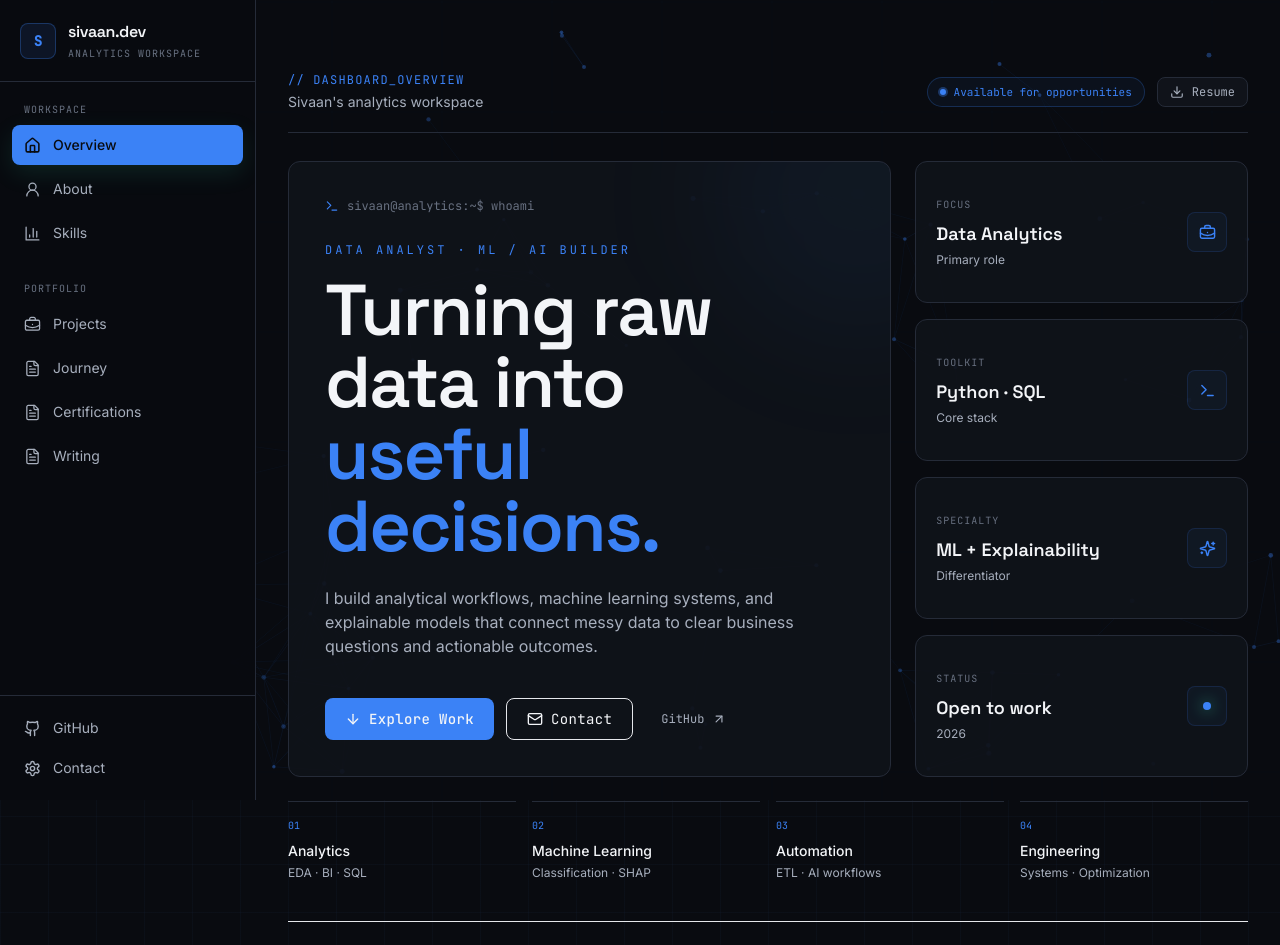
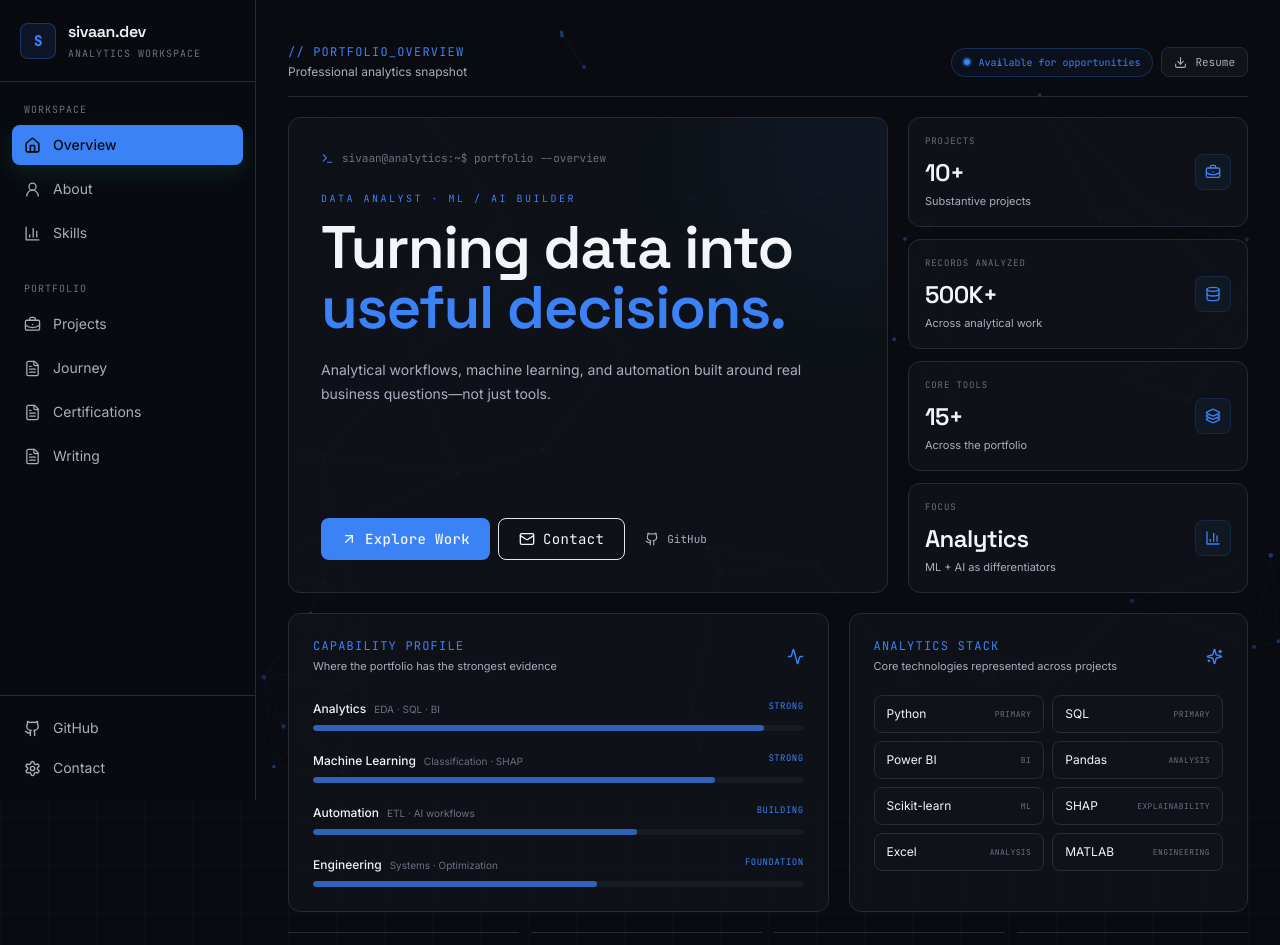
Before and after one commit to Sivaan66/sivaan-portfolio, a React (Vite) app: page / in a window 1280 px wide. Shown: the top 945 px of the page. Built offline with nearby package versions, Linux system fonts and the light colour scheme.

Commit message:
Build analytics KPI overview dashboard

```diff
--- a/src/components/sections/Hero.jsx
+++ b/src/components/sections/Hero.jsx
@@ -1,26 +1,57 @@
 import { useEffect, useState } from "react";
 import {
-  ArrowDown,
+  Activity,
   ArrowUpRight,
+  BarChart3,
   BriefcaseBusiness,
+  Database,
   Download,
+  Github,
+  Layers3,
   Mail,
   Sparkles,
   Terminal,
 } from "lucide-react";
 import Button from "../ui/Button";
 
-const TYPED_LINE = "whoami";
-const TYPE_SPEED_MS = 70;
+const TYPED_LINE = "portfolio --overview";
+const TYPE_SPEED_MS = 55;
 
-const METRICS = [
-  { label: "Focus", value: "Data Analytics", detail: "Primary role" },
-  { label: "Toolkit", value: "Python · SQL", detail: "Core stack" },
-  { label: "Specialty", value: "ML + Explainability", detail: "Differentiator" },
-  { label: "Status", value: "Open to work", detail: "2026" },
+const KPI_CARDS = [
+  {
+    label: "Projects",
+    value: "10+",
+    detail: "Substantive projects",
+    icon: BriefcaseBusiness,
+  },
+  {
+    label: "Records analyzed",
+    value: "500K+",
+    detail: "Across analytical work",
+    icon: Database,
+  },
+  {
+    label: "Core tools",
+    value: "15+",
+    detail: "Across the portfolio",
+    icon: Layers3,
+  },
+  {
+    label: "Focus",
+    value: "Analytics",
+    detail: "ML + AI as differentiators",
+    icon: BarChart3,
+  },
 ];
 
-export default function Hero() {
+const FOCUS = [
+  ["Analytics", "EDA · SQL · BI", "Strong"],
+  ["Machine Learning", "Classification · SHAP", "Strong"],
+  ["Automation", "ETL · AI workflows", "Building"],
+  ["Engineering", "Systems · Optimization", "Foundation"],
+];
+
+export default function Hero({ onNavigate }) {
   const [typed, setTyped] = useState("");
   const [showOutput, setShowOutput] = useState(false);
 
@@ -32,80 +63,71 @@ export default function Hero() {
         i += 1;
       } else {
         clearInterval(interval);
-        setTimeout(() => setShowOutput(true), 180);
+        setTimeout(() => setShowOutput(true), 120);
       }
     }, TYPE_SPEED_MS);
 
     return () => clearInterval(interval);
   }, []);
 
-  const scrollToProjects = () => {
-    document.getElementById("projects")?.scrollIntoView({ behavior: "smooth" });
-  };
-
   return (
-    <section id="hero" className="min-h-screen py-24 lg:py-10">
-      <div className="border-b border-surface-border pb-5 mb-7 flex flex-col sm:flex-row sm:items-center sm:justify-between gap-4">
+    <section className="min-h-[calc(100vh-4rem)] py-2 lg:py-3 flex flex-col">
+      <div className="border-b border-surface-border pb-4 mb-5 flex flex-col sm:flex-row sm:items-center sm:justify-between gap-3">
         <div>
-          <p className="panel-label mb-1">// DASHBOARD_OVERVIEW</p>
-          <p className="text-sm text-ink-muted">Sivaan's analytics workspace</p>
+          <p className="panel-label mb-1">// PORTFOLIO_OVERVIEW</p>
+          <p className="text-xs text-ink-muted">Professional analytics snapshot</p>
         </div>
-        <div className="flex items-center gap-3">
-          <span className="inline-flex items-center gap-2 rounded-full border border-signal/25 bg-signal/5 px-3 py-1.5 font-mono text-[11px] text-signal">
+        <div className="flex items-center gap-2">
+          <span className="inline-flex items-center gap-2 rounded-full border border-signal/25 bg-signal/5 px-3 py-1.5 font-mono text-[10px] text-signal">
             <span className="h-1.5 w-1.5 rounded-full bg-signal animate-pulse-dot" />
             Available for opportunities
           </span>
           <a
             href={`${import.meta.env.BASE_URL}resume.pdf`}
             download="Sivaan_Resume.pdf"
-            className="hidden sm:inline-flex items-center gap-2 rounded-lg border border-surface-border bg-surface-panel px-3 py-1.5 font-mono text-xs text-ink-muted hover:text-ink hover:border-signal/30 transition-colors"
+            className="hidden sm:inline-flex items-center gap-2 rounded-lg border border-surface-border bg-surface-panel px-3 py-1.5 font-mono text-[11px] text-ink-muted hover:text-ink hover:border-signal/30 transition-colors"
           >
-            <Download size={14} /> Resume
+            <Download size={13} /> Resume
           </a>
         </div>
       </div>
 
-      <div className="grid xl:grid-cols-[1.45fr_0.8fr] gap-6">
-        <div className="glass-panel p-6 sm:p-9 min-h-[430px] flex flex-col justify-between overflow-hidden relative">
-          <div className="absolute -right-28 -top-28 w-72 h-72 rounded-full bg-signal/5 blur-3xl pointer-events-none" />
+      <div className="grid xl:grid-cols-[1.5fr_0.85fr] gap-5">
+        <div className="glass-panel p-6 sm:p-8 flex flex-col justify-between min-h-[300px] overflow-hidden relative">
+          <div className="absolute -right-24 -top-24 w-64 h-64 rounded-full bg-signal/5 blur-3xl pointer-events-none" />
 
           <div className="relative">
-            <div className="flex items-center gap-2 mb-7 font-mono text-xs text-ink-faint">
-              <Terminal size={14} className="text-signal" />
+            <div className="flex items-center gap-2 mb-6 font-mono text-[11px] text-ink-faint">
+              <Terminal size={13} className="text-signal" />
               sivaan@analytics:~$ {typed}
               {!showOutput && <span className="animate-blink text-signal">▌</span>}
             </div>
 
             {showOutput && (
               <div className="animate-fade-up">
-                <p className="font-mono text-xs uppercase tracking-[0.25em] text-signal mb-4">
+                <p className="font-mono text-[10px] uppercase tracking-[0.25em] text-signal mb-3">
                   DATA ANALYST · ML / AI BUILDER
                 </p>
-                <h1 className="font-display text-4xl sm:text-6xl xl:text-7xl font-semibold tracking-tight text-ink leading-[0.95] max-w-4xl">
-                  Turning raw data into
+                <h1 className="font-display text-4xl sm:text-5xl xl:text-6xl font-semibold tracking-tight text-ink leading-[0.95] max-w-3xl">
+                  Turning data into
                   <span className="block text-signal">useful decisions.</span>
                 </h1>
-                <p className="mt-6 max-w-2xl text-sm sm:text-base leading-7 text-ink-muted">
-                  I build analytical workflows, machine learning systems, and
-                  explainable models that connect messy data to clear business
-                  questions and actionable outcomes.
+                <p className="mt-5 max-w-2xl text-sm leading-6 text-ink-muted">
+                  Analytical workflows, machine learning, and automation built
+                  around real business questions—not just tools.
                 </p>
               </div>
             )}
           </div>
 
-          <div className="relative mt-10 flex flex-wrap gap-3">
-            <Button onClick={scrollToProjects} icon={ArrowDown}>
+          <div className="relative mt-7 flex flex-wrap gap-2">
+            <Button onClick={() => onNavigate?.("projects")} icon={ArrowUpRight}>
               Explore Work
             </Button>
             <Button
-              href="#contact"
+              onClick={() => onNavigate?.("contact")}
               variant="ghost"
               icon={Mail}
-              onClick={(e) => {
-                e.preventDefault();
-                document.getElementById("contact")?.scrollIntoView({ behavior: "smooth" });
-              }}
             >
               Contact
             </Button>
@@ -113,50 +135,104 @@ export default function Hero() {
               href="https://github.com/Sivaan66"
               target="_blank"
               rel="noopener noreferrer"
-              className="inline-flex items-center gap-2 rounded-lg px-4 py-2.5 font-mono text-xs text-ink-muted hover:text-ink transition-colors"
+              className="inline-flex items-center gap-2 rounded-lg px-3 py-2.5 font-mono text-[11px] text-ink-muted hover:text-ink transition-colors"
             >
-              GitHub <ArrowUpRight size={14} />
+              <Github size={14} /> GitHub
             </a>
           </div>
         </div>
 
-        <div className="grid sm:grid-cols-2 xl:grid-cols-1 gap-4">
-          {METRICS.map((metric, index) => (
-            <div
-              key={metric.label}
-              className="glass-panel p-5 flex items-center justify-between min-h-[96px]"
-            >
+        <div className="grid grid-cols-2 xl:grid-cols-1 gap-3">
+          {KPI_CARDS.map(({ label, value, detail, icon: Icon }) => (
+            <div key={label} className="glass-panel p-4 flex items-center justify-between min-h-[110px]">
               <div>
-                <p className="font-mono text-[10px] uppercase tracking-widest text-ink-faint mb-2">
-                  {metric.label}
+                <p className="font-mono text-[9px] uppercase tracking-widest text-ink-faint mb-2">
+                  {label}
                 </p>
-                <p className="font-display text-lg font-semibold text-ink">
-                  {metric.value}
+                <p className="font-display text-2xl font-semibold tracking-tight text-ink">
+                  {value}
                 </p>
-                <p className="text-xs text-ink-muted mt-1">{metric.detail}</p>
+                <p className="text-[11px] text-ink-muted mt-1">{detail}</p>
               </div>
-              <div className="h-10 w-10 rounded-lg bg-signal/5 border border-signal/15 flex items-center justify-center">
-                {index === 0 && <BriefcaseBusiness size={17} className="text-signal" />}
-                {index === 1 && <Terminal size={17} className="text-signal" />}
-                {index === 2 && <Sparkles size={17} className="text-signal" />}
-                {index === 3 && <span className="h-2 w-2 rounded-full bg-signal shadow-[0_0_14px_rgba(52,216,168,0.6)]" />}
+              <div className="h-9 w-9 rounded-lg bg-signal/5 border border-signal/15 flex items-center justify-center shrink-0">
+                <Icon size={16} className="text-signal" />
               </div>
             </div>
           ))}
         </div>
       </div>
 
-      <div className="mt-6 grid grid-cols-2 lg:grid-cols-4 gap-4">
+      <div className="mt-5 grid lg:grid-cols-[1.15fr_0.85fr] gap-5 flex-1">
+        <div className="glass-panel p-5 sm:p-6">
+          <div className="flex items-center justify-between mb-5">
+            <div>
+              <p className="panel-label">CAPABILITY PROFILE</p>
+              <p className="text-[11px] text-ink-muted mt-1">Where the portfolio has the strongest evidence</p>
+            </div>
+            <Activity size={17} className="text-signal" />
+          </div>
+
+          <div className="space-y-4">
+            {FOCUS.map(([name, detail, status], index) => (
+              <div key={name}>
+                <div className="flex items-center justify-between gap-4 mb-1.5">
+                  <div>
+                    <span className="text-xs font-medium text-ink">{name}</span>
+                    <span className="text-[10px] text-ink-faint ml-2">{detail}</span>
+                  </div>
+                  <span className="font-mono text-[9px] uppercase tracking-wider text-signal">{status}</span>
+                </div>
+                <div className="h-1.5 rounded-full bg-surface-raised overflow-hidden">
+                  <div
+                    className="h-full rounded-full bg-signal/70"
+                    style={{ width: `${[92, 82, 66, 58][index]}%` }}
+                  />
+                </div>
+              </div>
+            ))}
+          </div>
+        </div>
+
+        <div className="glass-panel p-5 sm:p-6">
+          <div className="flex items-center justify-between mb-5">
+            <div>
+              <p className="panel-label">ANALYTICS STACK</p>
+              <p className="text-[11px] text-ink-muted mt-1">Core technologies represented across projects</p>
+            </div>
+            <Sparkles size={17} className="text-signal" />
+          </div>
+
+          <div className="grid grid-cols-2 gap-2">
+            {[
+              ["Python", "Primary"],
+              ["SQL", "Primary"],
+              ["Power BI", "BI"],
+              ["Pandas", "Analysis"],
+              ["Scikit-learn", "ML"],
+              ["SHAP", "Explainability"],
+              ["Excel", "Analysis"],
+              ["MATLAB", "Engineering"],
+            ].map(([name, tag]) => (
+              <div key={name} className="rounded-lg border border-surface-border bg-surface-panel/60 px-3 py-2.5 flex items-center justify-between gap-2">
+                <span className="text-xs text-ink">{name}</span>
+                <span className="font-mono text-[8px] uppercase tracking-wider text-ink-faint">{tag}</span>
+              </div>
+            ))}
+          </div>
+        </div>
+      </div>
+
+      <div className="mt-5 grid grid-cols-2 lg:grid-cols-4 gap-3">
         {[
-          ["01", "Analytics", "EDA · BI · SQL"],
-          ["02", "Machine Learning", "Classification · SHAP"],
-          ["03", "Automation", "ETL · AI workflows"],
-          ["04", "Engineering", "Systems · Optimization"],
+          ["01", "Business Analysis", "From question to insight"],
+          ["02", "Data Work", "Clean · explore · model"],
+          ["03", "Explainability", "Make models understandable"],
+          ["04", "Automation", "Turn repeat work into systems"],
         ].map(([number, title, detail]) => (
-          <div key={number} className="border-t border-surface-border pt-4">
-            <p className="font-mono text-[10px] text-signal mb-2">{number}</p>
-            <p className="text-sm font-medium text-ink">{title}</p>
-            <p className="text-xs text-ink-muted mt-1">{detail}</p>
+          <div key={number} className="border-t border-surface-border pt-3">
+            <p className="font-mono text-[9px] text-signal mb-1">{number}</p>
+            <p className="text-xs font-medium text-ink">{title}</p>
+            <p className="text-[10px] text-ink-muted mt-1">{detail}</p>
           </div>
         ))}
       </div>
```
